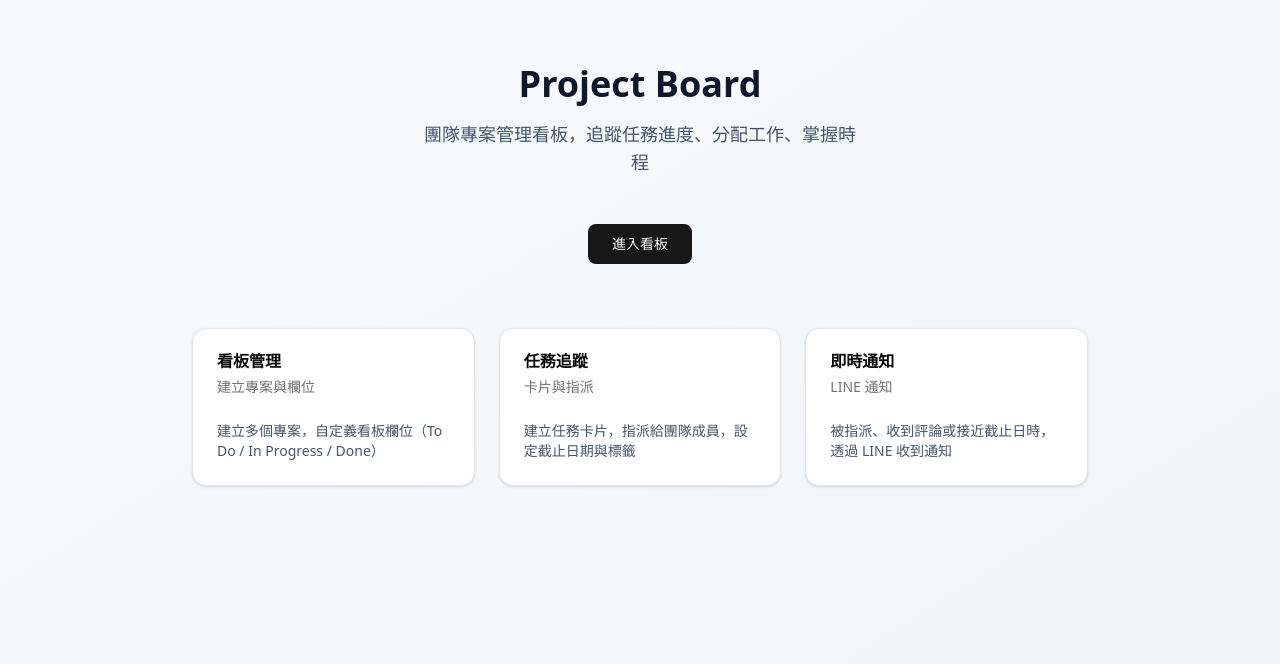
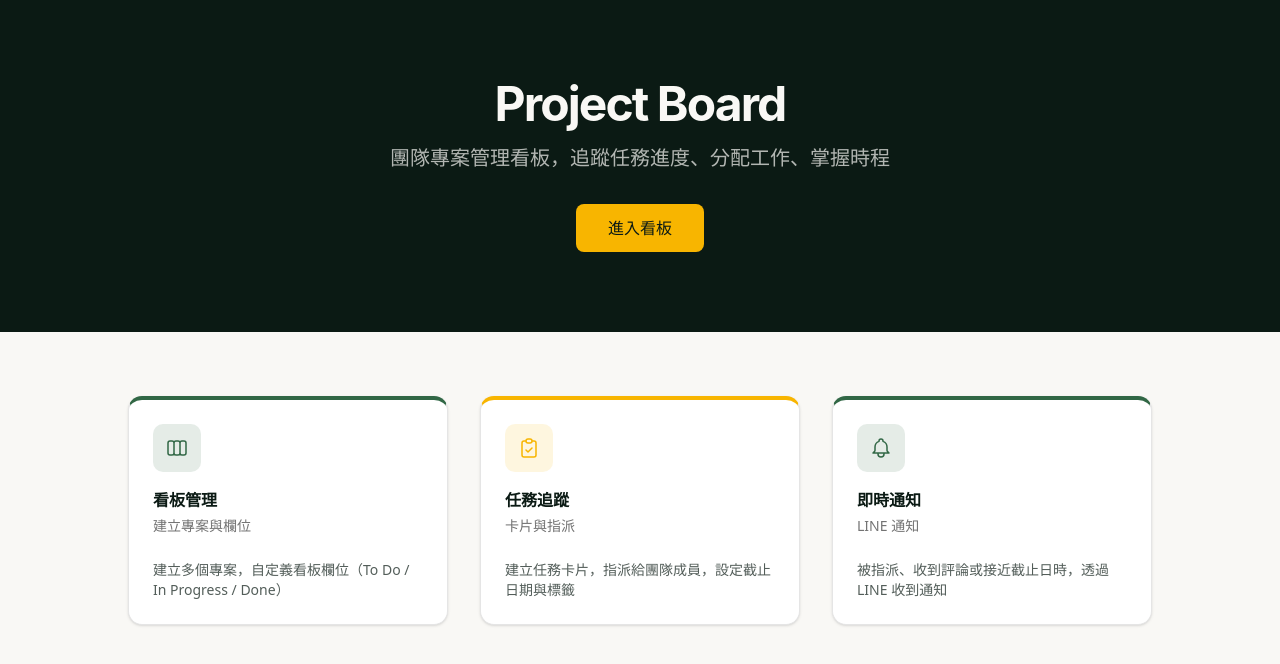
Before and after one commit to julianpjlee20-lang/project-board, a Next.js app: page / in a window 1280 px wide. Shown: the top 664 px of the page. Built offline with nearby package versions, Linux system fonts and the light colour scheme; no server answers; the database is empty.

Commit message:
Improve UI with design system (千歳緑 + 山吹色)

```diff
--- a/src/app/page.tsx
+++ b/src/app/page.tsx
@@ -18,63 +18,161 @@ export default async function Home() {
   const projects = await getProjects()
 
   return (
-    <main className="min-h-screen bg-gradient-to-br from-slate-50 to-slate-100">
-      <div className="container mx-auto px-4 py-16">
-        <div className="text-center mb-12">
-          <h1 className="text-4xl font-bold text-slate-900 mb-4">
+    <main className="min-h-screen" style={{ backgroundColor: '#F9F8F5' }}>
+      {/* Hero Section */}
+      <section
+        className="py-20"
+        style={{ backgroundColor: '#0B1A14' }}
+      >
+        <div className="container mx-auto px-6 text-center">
+          <h1
+            className="text-5xl font-bold mb-4"
+            style={{
+              color: '#F9F8F5',
+              fontFamily: 'Inter, sans-serif',
+              letterSpacing: '-0.04em'
+            }}
+          >
             Project Board
           </h1>
-          <p className="text-lg text-slate-600 max-w-md mx-auto">
+          <p
+            className="text-xl max-w-lg mx-auto"
+            style={{ color: '#F9F8F5', opacity: 0.7 }}
+          >
             團隊專案管理看板，追蹤任務進度、分配工作、掌握時程
           </p>
-        </div>
 
-        <div className="flex justify-center gap-4">
+          <div className="mt-8">
             <Link href="/projects">
-            <Button size="lg">
+              <Button
+                size="lg"
+                className="h-12 px-8 text-base font-medium transition-all hover:opacity-90"
+                style={{
+                  backgroundColor: '#F8B500',
+                  color: '#0B1A14'
+                }}
+              >
                 進入看板
               </Button>
             </Link>
           </div>
+        </div>
+      </section>
 
-        <div className="grid md:grid-cols-3 gap-6 mt-16 max-w-4xl mx-auto">
-          <Card>
+      {/* Features Section */}
+      <section className="py-16">
+        <div className="container mx-auto px-6">
+          <div className="grid md:grid-cols-3 gap-8 max-w-5xl mx-auto">
+            {/* Feature 1 */}
+            <Card
+              className="border-t-4"
+              style={{
+                borderTopColor: '#316745',
+                backgroundColor: '#FFFFFF'
+              }}
+            >
               <CardHeader>
-              <CardTitle>看板管理</CardTitle>
-              <CardDescription>建立專案與欄位</CardDescription>
+                <div
+                  className="w-12 h-12 rounded-lg flex items-center justify-center mb-3"
+                  style={{ backgroundColor: '#31674520' }}
+                >
+                  <svg
+                    className="w-6 h-6"
+                    fill="none"
+                    stroke="#316745"
+                    viewBox="0 0 24 24"
+                  >
+                    <path strokeLinecap="round" strokeLinejoin="round" strokeWidth={1.5} d="M9 17V7m0 10a2 2 0 01-2 2H5a2 2 0 01-2-2V7a2 2 0 012-2h2a2 2 0 012 2m0 10a2 2 0 002 2h2a2 2 0 002-2M9 7a2 2 0 012-2h2a2 2 0 012 2m0 10V7m0 10a2 2 0 002 2h2a2 2 0 002-2V7a2 2 0 00-2-2h-2a2 2 0 00-2 2" />
+                  </svg>
+                </div>
+                <CardTitle style={{ color: '#0B1A14' }}>
+                  看板管理
+                </CardTitle>
+                <CardDescription>
+                  建立專案與欄位
+                </CardDescription>
               </CardHeader>
               <CardContent>
-              <p className="text-sm text-slate-600">
+                <p className="text-sm" style={{ color: '#0B1A14', opacity: 0.7 }}>
                   建立多個專案，自定義看板欄位（To Do / In Progress / Done）
                 </p>
               </CardContent>
             </Card>
 
-          <Card>
+            {/* Feature 2 */}
+            <Card
+              className="border-t-4"
+              style={{
+                borderTopColor: '#F8B500',
+                backgroundColor: '#FFFFFF'
+              }}
+            >
               <CardHeader>
-              <CardTitle>任務追蹤</CardTitle>
-              <CardDescription>卡片與指派</CardDescription>
+                <div
+                  className="w-12 h-12 rounded-lg flex items-center justify-center mb-3"
+                  style={{ backgroundColor: '#F8B50020' }}
+                >
+                  <svg
+                    className="w-6 h-6"
+                    fill="none"
+                    stroke="#F8B500"
+                    viewBox="0 0 24 24"
+                  >
+                    <path strokeLinecap="round" strokeLinejoin="round" strokeWidth={1.5} d="M9 5H7a2 2 0 00-2 2v12a2 2 0 002 2h10a2 2 0 002-2V7a2 2 0 00-2-2h-2M9 5a2 2 0 002 2h2a2 2 0 002-2M9 5a2 2 0 012-2h2a2 2 0 012 2m-6 9l2 2 4-4" />
+                  </svg>
+                </div>
+                <CardTitle style={{ color: '#0B1A14' }}>
+                  任務追蹤
+                </CardTitle>
+                <CardDescription>
+                  卡片與指派
+                </CardDescription>
               </CardHeader>
               <CardContent>
-              <p className="text-sm text-slate-600">
+                <p className="text-sm" style={{ color: '#0B1A14', opacity: 0.7 }}>
                   建立任務卡片，指派給團隊成員，設定截止日期與標籤
                 </p>
               </CardContent>
             </Card>
 
-          <Card>
+            {/* Feature 3 */}
+            <Card
+              className="border-t-4"
+              style={{
+                borderTopColor: '#316745',
+                backgroundColor: '#FFFFFF'
+              }}
+            >
               <CardHeader>
-              <CardTitle>即時通知</CardTitle>
-              <CardDescription>LINE 通知</CardDescription>
+                <div
+                  className="w-12 h-12 rounded-lg flex items-center justify-center mb-3"
+                  style={{ backgroundColor: '#31674520' }}
+                >
+                  <svg
+                    className="w-6 h-6"
+                    fill="none"
+                    stroke="#316745"
+                    viewBox="0 0 24 24"
+                  >
+                    <path strokeLinecap="round" strokeLinejoin="round" strokeWidth={1.5} d="M15 17h5l-1.405-1.405A2.032 2.032 0 0118 14.158V11a6.002 6.002 0 00-4-5.659V5a2 2 0 10-4 0v.341C7.67 6.165 6 8.388 6 11v3.159c0 .538-.214 1.055-.595 1.436L4 17h5m6 0v1a3 3 0 11-6 0v-1m6 0H9" />
+                  </svg>
+                </div>
+                <CardTitle style={{ color: '#0B1A14' }}>
+                  即時通知
+                </CardTitle>
+                <CardDescription>
+                  LINE 通知
+                </CardDescription>
               </CardHeader>
               <CardContent>
-              <p className="text-sm text-slate-600">
+                <p className="text-sm" style={{ color: '#0B1A14', opacity: 0.7 }}>
                   被指派、收到評論或接近截止日時，透過 LINE 收到通知
                 </p>
               </CardContent>
             </Card>
           </div>
         </div>
+      </section>
     </main>
   )
 }
```
Also changed, not shown: src/app/projects/page.tsx (+107 -17 lines), 1 other file (tests, documents, lock files or other folders). Lines whose indentation alone changed are shown as unchanged.
